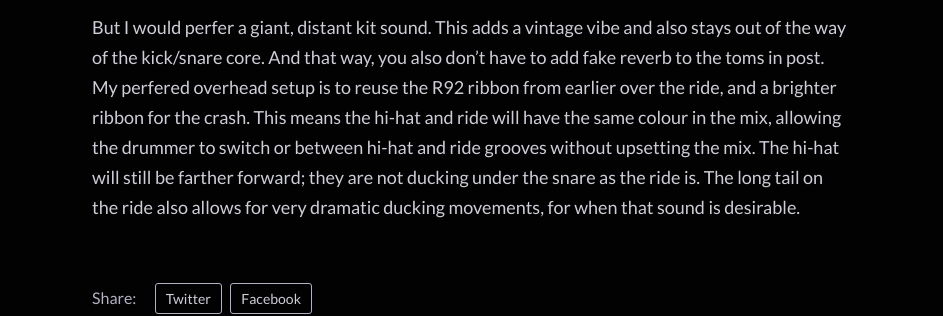
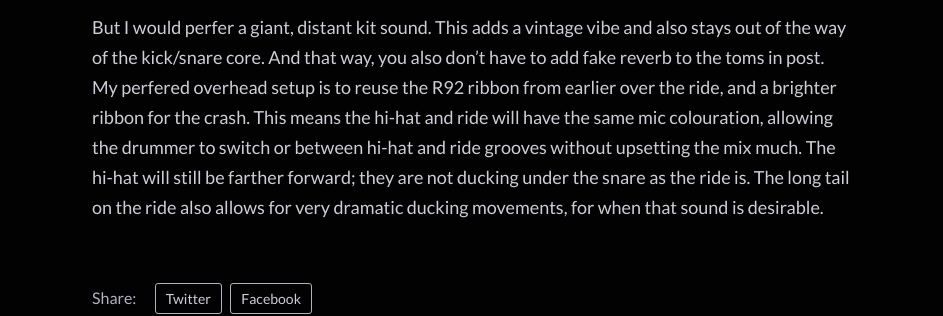
Before and after one commit to SamsonGoodenough/wieben-site, a Jekyll site: the page built from _posts/2025-09-15-drums.md, in a window 1280 px wide. Shown: the part 1301-1617 px from the top of the page, without its empty margins (168-1111 px from the left). Built offline with Jekyll 4.4.1, drawn with Linux system fonts in a browser that asks for light colours; some web fonts are replaced.

Commit message:
drums fix

```diff
--- a/_posts/2025-09-15-drums.md
+++ b/_posts/2025-09-15-drums.md
@@ -14,4 +14,4 @@ So then for an equally massive kick, we pick the most bass-sensitive condenser e
 
 So with such a full drum sound already, the toms and cymbals will need some powerful sidechains to keep them from turning the mix into noise.  You can use the demo loops, or record a second live drum take.  421s are good at catching extremes, so they are great for close tom micing.  They will capture a powerful fundamental while also hearing the treble of the stick hitting the drumskin.  AKG D112s operate similarly, but their size would require them to stand a bit further away.
 
-But I would perfer a giant, distant kit sound.  This adds a vintage vibe and also stays out of the way of the kick/snare core.  And that way, you also don't have to add fake reverb to the toms in post.  My perfered overhead setup is to reuse the R92 ribbon from earlier over the ride, and a brighter ribbon for the crash.  This means the hi-hat and ride will have the same colour in the mix, allowing the drummer to switch or between hi-hat and ride grooves without upsetting the mix.  The hi-hat will still be farther forward; they are not ducking under the snare as the ride is.  The long tail on the ride also allows for very dramatic ducking movements, for when that sound is desirable.
+But I would perfer a giant, distant kit sound.  This adds a vintage vibe and also stays out of the way of the kick/snare core.  And that way, you also don't have to add fake reverb to the toms in post.  My perfered overhead setup is to reuse the R92 ribbon from earlier over the ride, and a brighter ribbon for the crash.  This means the hi-hat and ride will have the same mic colouration, allowing the drummer to switch or between hi-hat and ride grooves without upsetting the mix much.  The hi-hat will still be farther forward; they are not ducking under the snare as the ride is.  The long tail on the ride also allows for very dramatic ducking movements, for when that sound is desirable.
```
